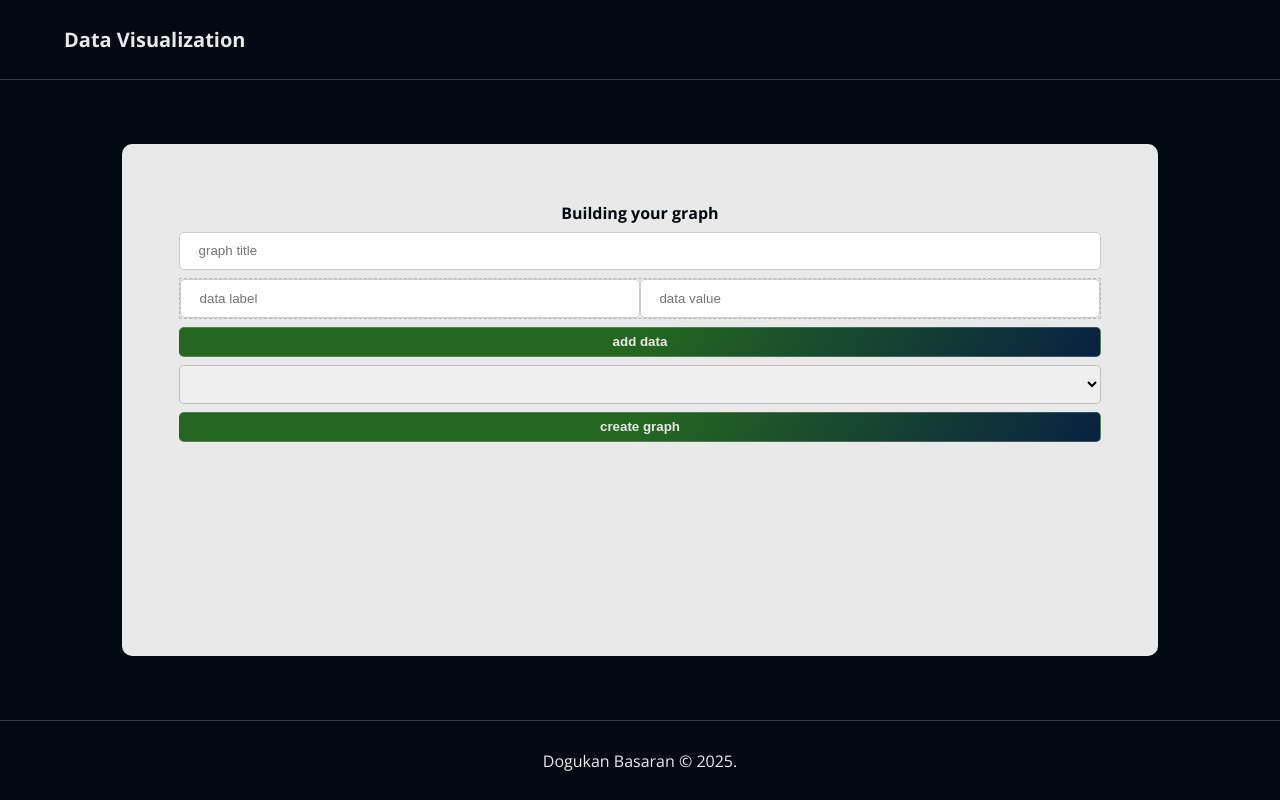
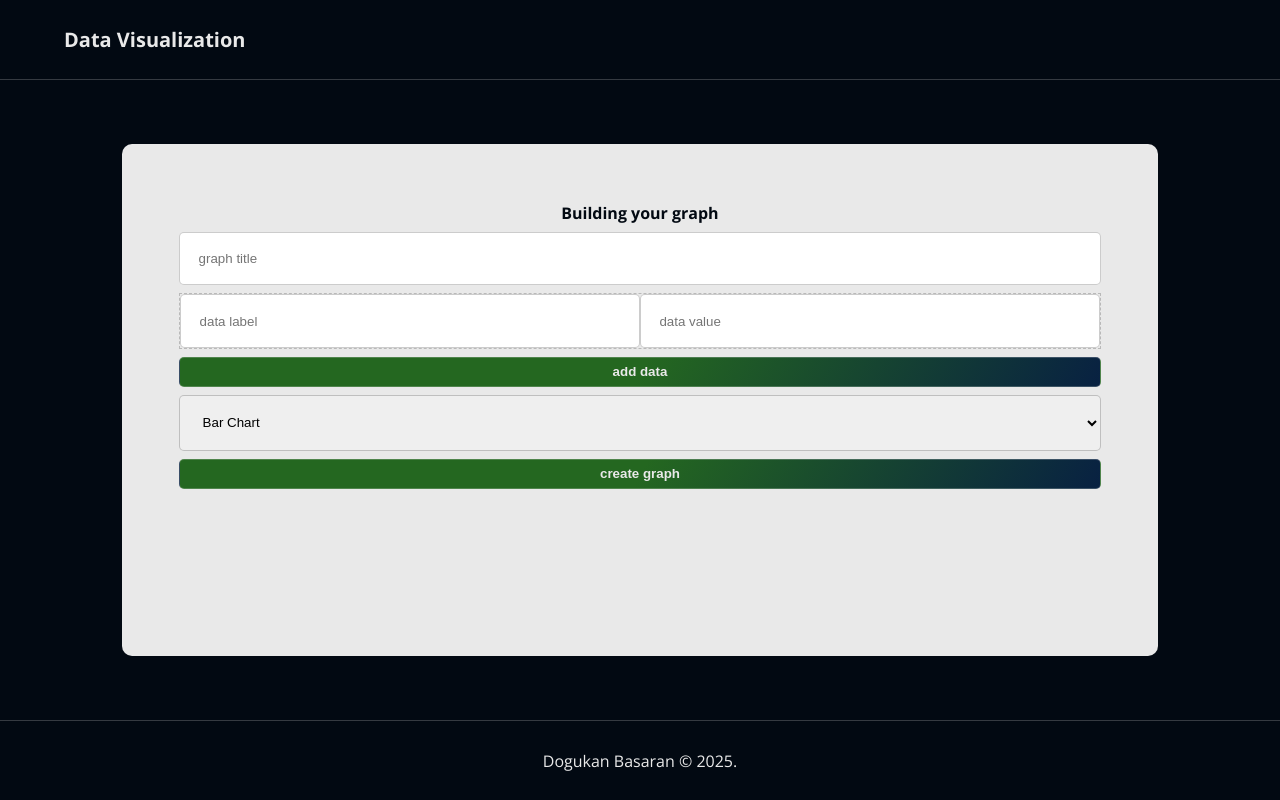
Before and after one commit to dogukanbasaran/data-visualization-app, a plain HTML site: page index.html in a window 1280 px wide. Both pictures are taken after a click on the button "build". Drawn offline with nearby package versions, Linux system fonts and the light colour scheme.

Commit message:
template is updated.

```diff
--- a/css/style.css
+++ b/css/style.css
@@ -113,21 +113,21 @@ main .container{
 }
 
 .newForm input{
-    height: 30px;
+    min-height: 30px;
     padding: 2%;
     border-radius: 5px;
     border: solid 1px var(--borderSecondary);
 }
 
 .newForm select{
-    height: 30px;
+    min-height: 30px;
     padding: 2%;
     border-radius: 5px;
     border: solid 1px var(--borderSecondary);
 }
 
 .newForm button{
-    height: 30px;
+    min-height: 30px;
     width: 100%;
     padding: 0 5%;
 
```
